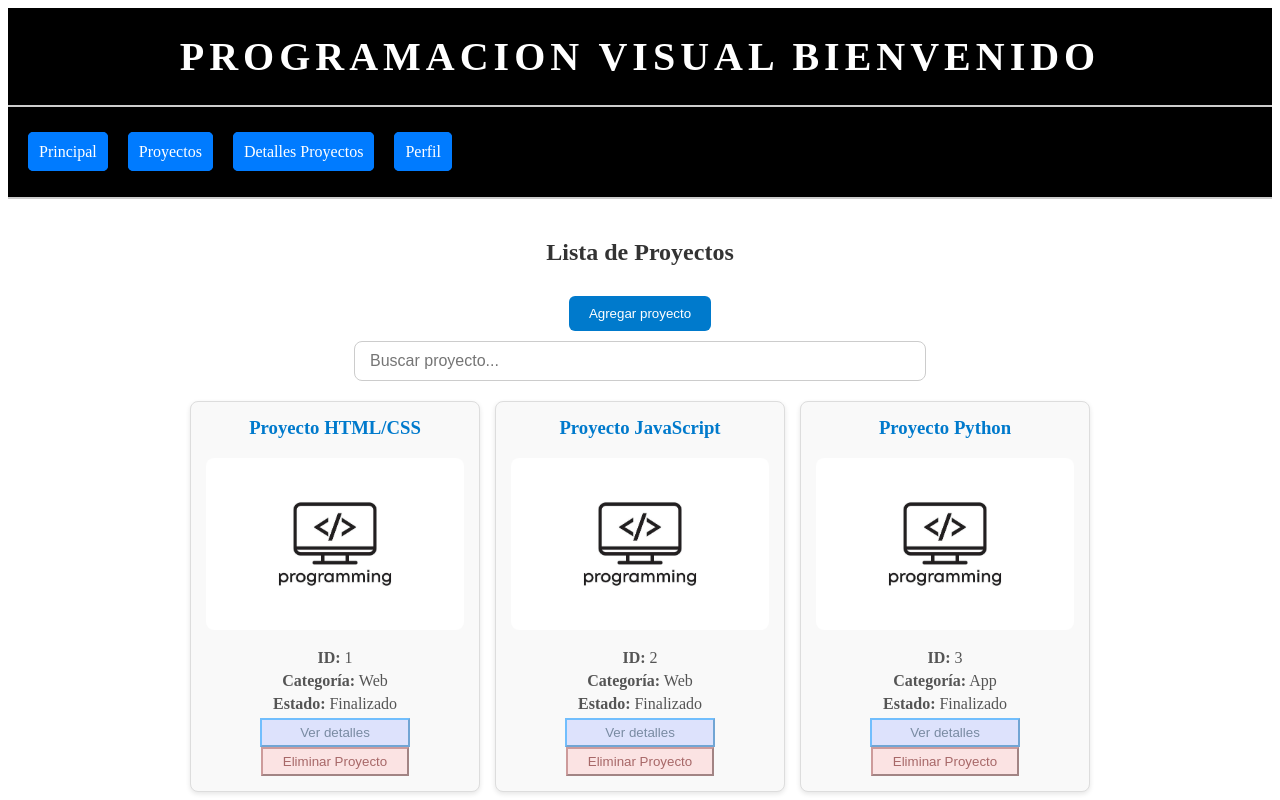
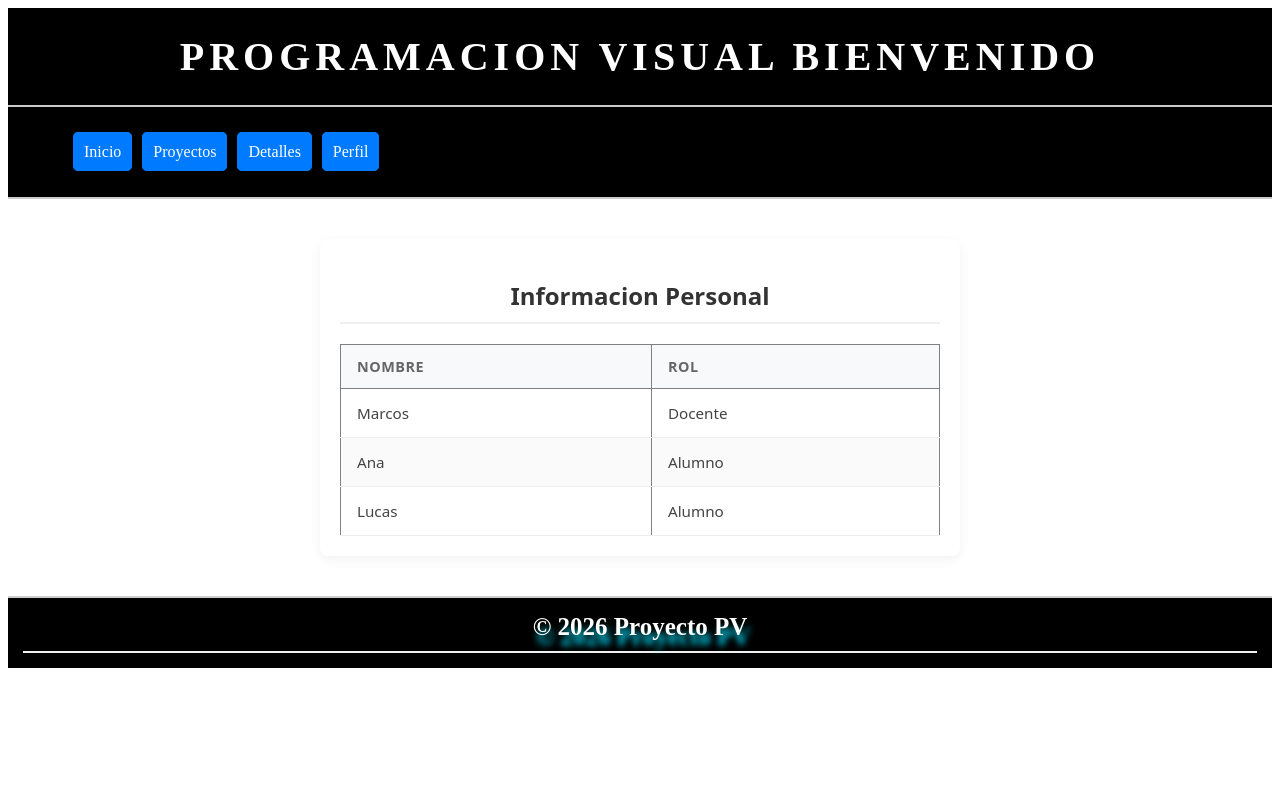
Before and after one commit to MarcosGuanuco/pv_tp3_grupo12, a React (Vite) app in the folder pv_tp3_grupo12_React/: page /perfil in a window 1280 px wide. Shown: the top 800 px of the page. Built offline with nearby package versions, Linux system fonts and the light colour scheme.

Commit message:
instale el react-router-dom, reemplace las etiquetas tradicionales <a> por <NavLink> del componente Nav.jsx Dandole funcionalidad al Renderizar o cambiar de pagina

```diff
--- a/pv_tp3_grupo12_React/package.json
+++ b/pv_tp3_grupo12_React/package.json
@@ -11,7 +11,8 @@
   },
   "dependencies": {
     "react": "^19.2.6",
-    "react-dom": "^19.2.6"
+    "react-dom": "^19.2.6",
+    "react-router-dom": "^7.17.0"
   },
   "devDependencies": {
     "@eslint/js": "^10.0.1",
--- a/pv_tp3_grupo12_React/src/App.jsx
+++ b/pv_tp3_grupo12_React/src/App.jsx
@@ -3,6 +3,7 @@ import reactLogo from './assets/react.svg'
 import viteLogo from './assets/vite.svg'
 import heroImg from './assets/hero.png'
 import './App.css'
+import { BrowserRouter, Routes, Route } from 'react-router-dom';
 
 import Header from './components/Header'
 import Nav from './components/Nav'
@@ -12,6 +13,7 @@ import Home from './components/home'
 import Proyectos from './components/Proyectos'
 import Detalles from './components/Detalles'
 import DetallesProyectos from './components/DetallesProyectos'
+import Perfil from './components/Perfil'
 
 
 function App() {
@@ -19,12 +21,20 @@ function App() {
 
   return (
     <>
+    <BrowserRouter>
     <Header/>
     <Nav/>
     <main>
-      <ListaProyectos/>
+      <Routes>
+          <Route path="/" element={<Home />} />
+          <Route path="/proyectos" element={<ListaProyectos />} />
+          <Route path="/proyectos/:id" element={<DetallesProyectos />} />
+          <Route path="/detalles" element={<Detalles />} />
+          <Route path="/perfil" element={<Perfil />} />
+        </Routes>
     </main>
     <Footer/>
+    </BrowserRouter>
     </>
   )
 }
--- a/pv_tp3_grupo12_React/src/components/Nav.jsx
+++ b/pv_tp3_grupo12_React/src/components/Nav.jsx
@@ -1,13 +1,14 @@
 import '../css/Nav.css'
+import { NavLink } from 'react-router-dom'
 function Nav(){
     return(
         <nav id='menu'>
-                <ul>
-                    <li><a href="#">Principal</a></li>
-                    <li><a href="#">Proyectos</a></li>
-                    <li><a href="#">Detalles Proyectos</a></li>
-                    <li><a href="#">Perfil</a></li>
-                </ul>
+            <ul>
+            <NavLink to="/" className="nav-item">Inicio</NavLink>
+            <NavLink to="/proyectos" className="nav-item">Proyectos</NavLink>
+            <NavLink to="/detalles" className="nav-item">Detalles</NavLink>
+            <NavLink to="/perfil" className="nav-item">Perfil</NavLink>
+            </ul>
         </nav>
     )
 }
--- a/pv_tp3_grupo12_React/src/components/Perfil.jsx
+++ b/pv_tp3_grupo12_React/src/components/Perfil.jsx
@@ -26,7 +26,7 @@ function Perfil() {
 
     return (
 
-        <main>
+        <div className='perfil-container'>
 
             <h2>Informacion Personal</h2>
 
@@ -58,7 +58,7 @@ function Perfil() {
 
             </table>
 
-        </main>
+        </div>
     )
 }
 
--- a/pv_tp3_grupo12_React/src/css/Nav.css
+++ b/pv_tp3_grupo12_React/src/css/Nav.css
@@ -3,20 +3,16 @@
   --colol-texto:white;
   --color-hover: #007bff;
 }
-nav {
+
+#menu {
   background-color: var(--color-fondo);
   padding: 20px;
   border-bottom: 2px solid #ccc;
-}
-
-#menu ul {
-  list-style: none;
-  padding: 0;
   display: flex;
   gap: 20px;
 }
 
-#menu a {
+#menu .nav-item {
   text-decoration: none;
   color: var(--colol-texto);
   font-weight: 500;
@@ -24,9 +20,10 @@ nav {
   border-radius: 5px;
   padding: 10px;
   background-color: #007bff;
+  margin: 5px;
 }
 
-#menu a:hover {
+#menu .nav-item:hover {
   color: var(--color-hover);
   background-color: #333;
 }
--- a/pv_tp3_grupo12_React/src/css/Perfil.css
+++ b/pv_tp3_grupo12_React/src/css/Perfil.css
@@ -1,4 +1,4 @@
-main {
+.perfil-container {
   font-family: system-ui, -apple-system, sans-serif;
   max-width: 600px;
   margin: 40px auto;
```
Also changed, not shown: 1 other file (tests, documents, lock files or other folders).
